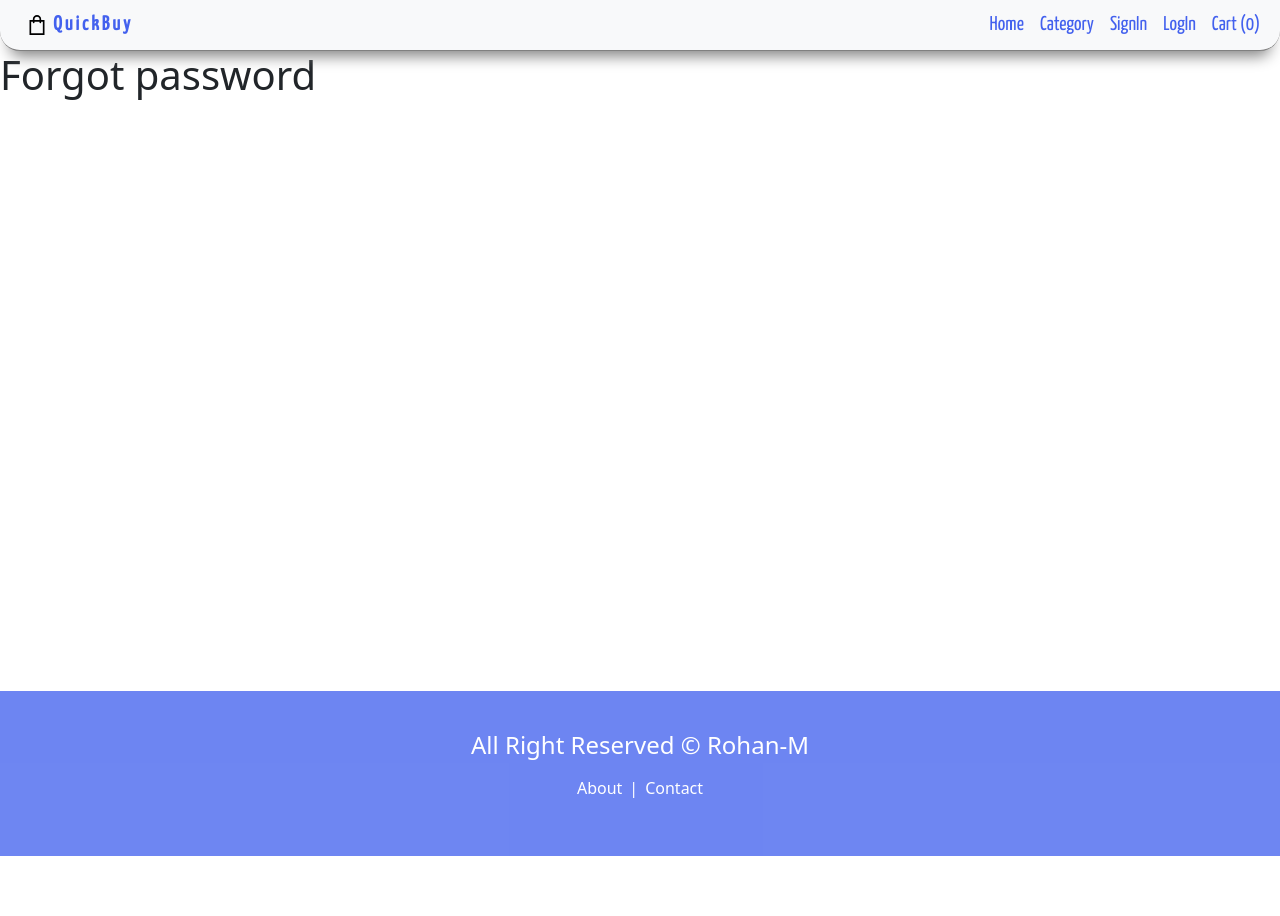
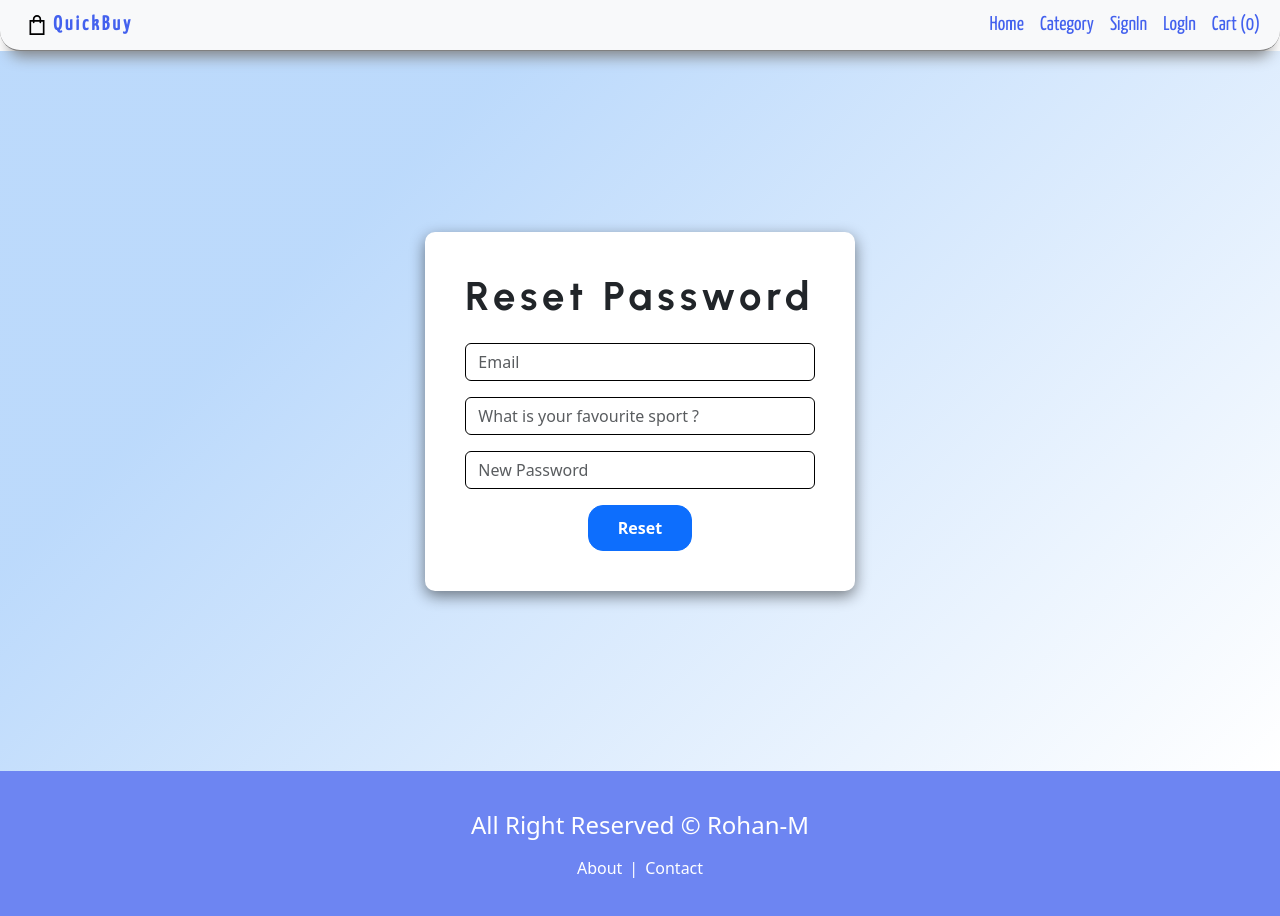
Before and after one commit to RohanM-12/QuickBuy, a React (Create React App) app in the folder client/: page /forgot-password in a window 1280 px wide. Shown: the top 916 px of the page. Before the commit the page ends 856 px from the top, so only its background shows below. Built offline with nearby package versions, Linux system fonts and the light colour scheme.

Commit message:
completed Reset Password functionality

```diff
--- a/client/src/App.js
+++ b/client/src/App.js
@@ -8,7 +8,7 @@ import SignUp from "./Pages/Auth/SignUp";
 import Login from "./Pages/Auth/Login";
 import Dashboard from "./Pages/User/Dashboard";
 import PrivateRoute from "./Components/Routes/Private";
-import ForgotPass from "./Pages/Auth/ForgotPass";
+import ForgotPassword from "./Pages/Auth/ForgotPassword";
 
 function App() {
   return (
@@ -19,7 +19,7 @@ function App() {
           <Route path="" element={<Dashboard />} />
         </Route>
         <Route path="/about" element={<About />} />
-        <Route path="/forgot-password" element={<ForgotPass />} />
+        <Route path="/forgot-password" element={<ForgotPassword />} />
         <Route path="/signup" element={<SignUp />} />
         <Route path="/login" element={<Login />} />
         <Route path="/contact" element={<Contact />} />
--- a/client/src/Components/Layout/Layout.js
+++ b/client/src/Components/Layout/Layout.js
@@ -9,7 +9,7 @@ const Layout = ({ children }) => {
     <div>
       <Header />
 
-      <main style={{ minHeight: "80vh" }}>{children}</main>
+      <main style={{ minHeight: "90vh" }}>{children}</main>
       <Toaster />
 
       <Footer />
--- a/client/src/Pages/Auth/ForgotPass.js
+++ /dev/null
@@ -1,12 +0,0 @@
-import React from "react";
-import Layout from "../../Components/Layout/Layout";
-
-const ForgotPass = () => {
-  return (
-    <Layout>
-      <h1>Forgot password</h1>
-    </Layout>
-  );
-};
-
-export default ForgotPass;
--- /dev/null
+++ b/client/src/Pages/Auth/ForgotPassword.js
@@ -0,0 +1,87 @@
+import React, { useState } from "react";
+import Layout from "../../Components/Layout/Layout";
+import { useNavigate } from "react-router-dom";
+import toast from "react-hot-toast";
+
+import axios from "axios";
+const ForgotPass = () => {
+  const [email, setEmail] = useState("");
+  const [newPassword, setNewPassword] = useState("");
+  const [answer, setAnswer] = useState("");
+
+  const navigate = useNavigate();
+  //handle submit form functuoin
+
+  const handleSubmit = async (e) => {
+    e.preventDefault();
+    try {
+      const res = await axios.post("/api/v1/auth/forgot-password", {
+        email,
+        newPassword,
+        answer,
+      });
+      if (res && res.data.success) {
+        toast.success(res.data && res.data.message);
+
+        navigate("/login");
+      } else {
+        toast.error(res.data.message);
+      }
+    } catch (error) {
+      console.log(error);
+      toast.error("Something went wrong");
+    }
+  };
+
+  return (
+    <Layout>
+      <div className="signup">
+        <div className="form-container">
+          <form onSubmit={handleSubmit} className="">
+            <h1 className="signup-title">Reset Password</h1>
+
+            <div className="mb-3">
+              <input
+                type="email"
+                value={email}
+                onChange={(e) => setEmail(e.target.value)}
+                className="form-control"
+                id="exampleInputEmail1"
+                placeholder="Email"
+                required
+              />
+            </div>
+            <div className="mb-3">
+              <input
+                type="text"
+                value={answer}
+                onChange={(e) => setAnswer(e.target.value)}
+                className="form-control"
+                id="exampleInputEmail1"
+                placeholder="What is your favourite sport ?"
+                required
+              />
+            </div>
+            <div className="mb-3">
+              <input
+                type="password"
+                value={newPassword}
+                onChange={(e) => setNewPassword(e.target.value)}
+                className="form-control"
+                id="exampleInputPassword1"
+                placeholder="New Password"
+                required
+              />
+            </div>
+
+            <button type="submit" className=" btn-submit  btn btn-primary">
+              Reset
+            </button>
+          </form>
+        </div>
+      </div>
+    </Layout>
+  );
+};
+
+export default ForgotPass;
--- a/client/src/index.css
+++ b/client/src/index.css
@@ -98,7 +98,7 @@ font-family: 'Yanone Kaffeesatz', sans-serif; */
 
   align-items: center;
   justify-content: center;
-  height: 80vh;
+  height: 90vh;
   flex-direction: column;
   background-color: #ffffff;
   background-image: linear-gradient(315deg, #ffffff 0%, #4b9bf65f 74%);
```
Also changed, not shown: 2 other files (tests, documents, lock files or other folders).
